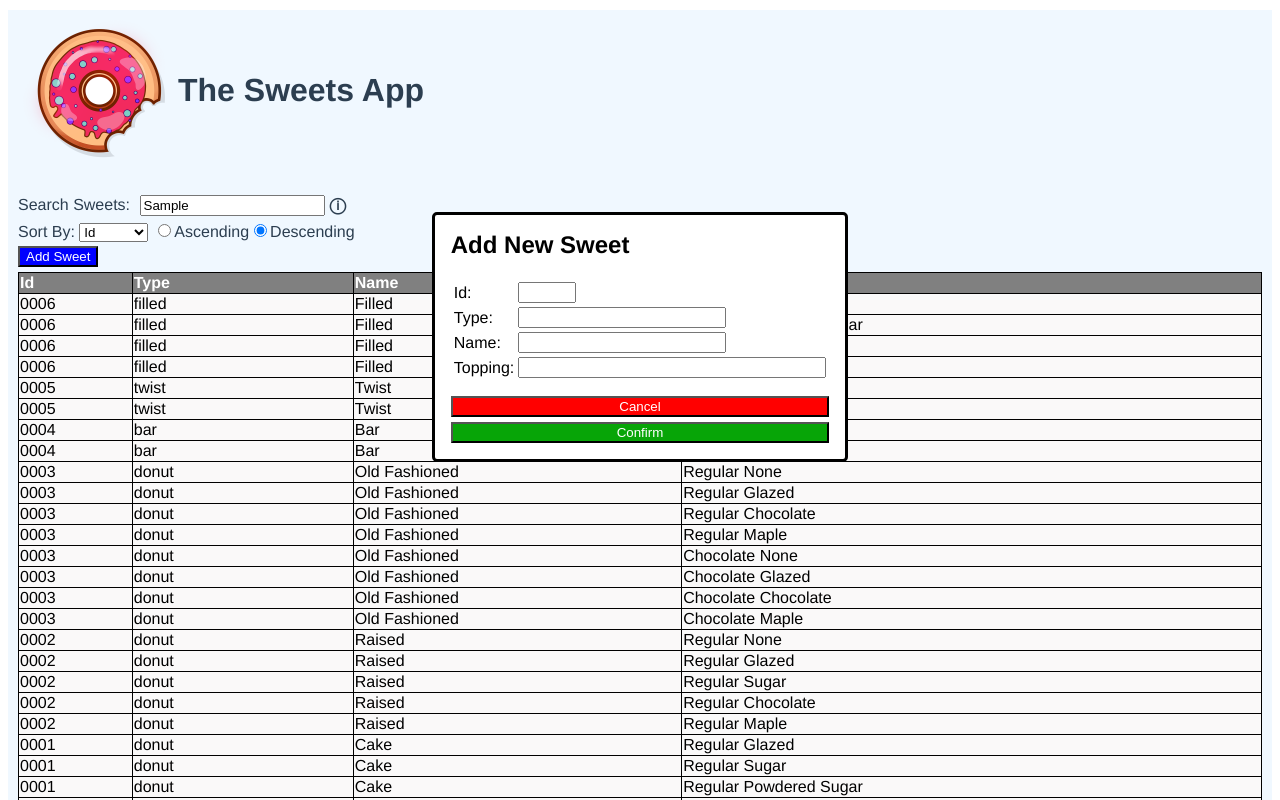
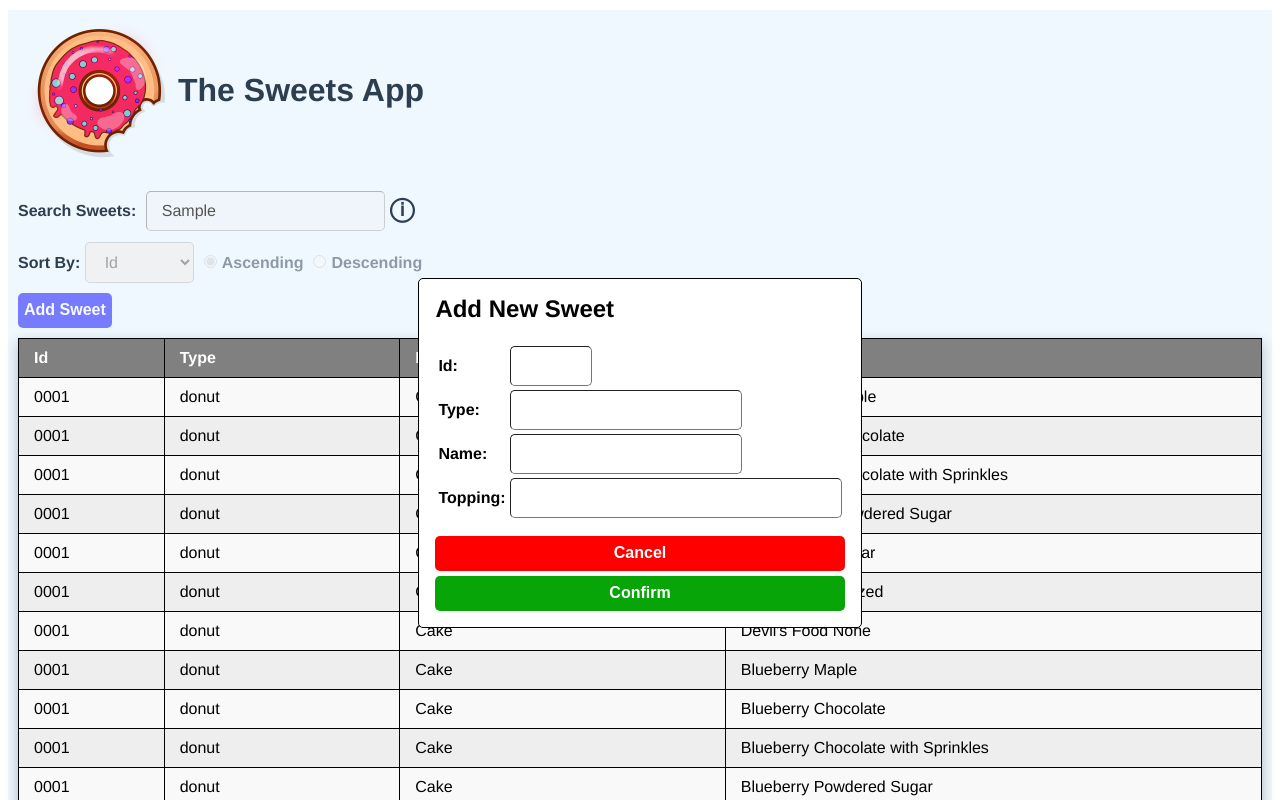
Before and after one commit to mlnicholson/MPSweets, a Vue app: page / in a window 1280 px wide. Both pictures are taken after typing "Sample" into the empty fields and a click on the button "Add Sweet". Shown: the top 800 px of the page. Built offline with nearby package versions, Linux system fonts and the light colour scheme; the HTML template or start-up script is replaced by a standard one.

Commit message:
Styling changes

```diff
--- a/src/App.vue
+++ b/src/App.vue
@@ -22,6 +22,10 @@ export default {
 </script>
 
 <style>
+body {
+  font-size:16px;
+}
+
 #app {
   font-family: Avenir, Helvetica, Arial, sans-serif;
   -webkit-font-smoothing: antialiased;
@@ -33,4 +37,45 @@ export default {
   margin: 10px;
   min-height: 97vh;
 }
+
+/* Global Styles */
+input {
+  padding: 10px 15px;
+  font-family: Avenir, Helvetica, Arial, sans-serif;
+  border-radius: 5px;
+  border-width: 1px;
+  font-size:inherit;
+}
+input:disabled {
+  cursor: not-allowed;
+}
+
+select {
+  padding: 10px 15px;
+  font-family: Avenir, Helvetica, Arial, sans-serif;
+  border-radius: 5px;
+  border-width: 1px;
+  font-size:inherit;
+}
+select:disabled {
+  cursor: not-allowed;
+}
+
+button {
+  height: 35px;
+  border-radius: 5px;
+  border: none;
+  font-weight: bold;
+  font-size:inherit;
+  cursor: pointer;
+}
+button:disabled {
+  cursor: not-allowed;
+  opacity: 0.5;
+}
+
+label {
+  font-size:inherit;
+  font-weight: bold;
+}
 </style>
--- a/src/components/FilterSelector.vue
+++ b/src/components/FilterSelector.vue
@@ -1,10 +1,10 @@
 <template>
   <div>
     <label for="filter">{{label}}: </label>
-    <input class="filter" id="filter" v-model="inputVal" @keyup="applyFilter">
-    <div class="tooltip">&#9432;
+    <input class="filter" id="filter" v-model="inputVal" @keyup="applyFilter" :disabled="disabled">
+    <h2 class="tooltip">&#9432;
       <span class="tooltiptext">{{tooltip}}</span>
-    </div>
+    </h2>
   </div>
 </template>
 
@@ -14,7 +14,11 @@ export default {
   props: {
     label: null,
     value: null,
-    tooltip: null
+    tooltip: null,
+    disabled: {
+      type: Boolean,
+      default: false
+    }
   },
   computed: {
     inputVal: {
@@ -46,6 +50,7 @@ export default {
   position: relative;
   display: inline-block;
   font-weight: bold;
+  cursor: pointer;
 }
 
 /* Tooltip text */
@@ -55,8 +60,9 @@ export default {
   background-color: #555;
   color: #fff;
   text-align: center;
-  padding: 5px 0;
+  padding: 5px;
   border-radius: 5px;
+  font-size: 15px;
 
   /* Position the tooltip text */
   position: absolute;
--- a/src/components/SortSelector.vue
+++ b/src/components/SortSelector.vue
@@ -1,16 +1,16 @@
 <template>
   <div>
     <label for="sort">{{label}}: </label>
-    <select name="sort" id="sort" @change="sortColumnChanged($event)" v-model="inputVal">
+    <select name="sort" id="sort" @change="sortColumnChanged($event)" v-model="inputVal" :disabled="disabled">
       <option
         v-for="(item, index) in columnList"
         :key="index"
         :value=item.Value>{{item.Text}}</option>
     </select>
-    <div class="radioSet">
-      <input type="radio" id="asc" name="sortOrder" @click="sortOrderChanged(true)" :checked="ascendingOrder">
+    <div :class="{'radioSet': true, 'disabled': disabled}">
+      <input type="radio" id="asc" name="sortOrder" @click="sortOrderChanged(true)" :checked="ascendingOrder" :disabled="disabled">
       <label for="asc">Ascending</label>
-      <input type="radio" id="desc" name="sortOrder" @click="sortOrderChanged(false)" :checked="!ascendingOrder">
+      <input type="radio" id="desc" name="sortOrder" @click="sortOrderChanged(false)" :checked="!ascendingOrder" :disabled="disabled">
       <label for="desc">Descending</label>
     </div>
   </div>
@@ -26,6 +26,10 @@ export default {
     ascendingOrder: {
       type: Boolean,
       default: true
+    },
+    disabled: {
+      type: Boolean,
+      default: false
     }
   },
   data: () => ({
@@ -55,14 +59,26 @@ export default {
 
 <style scoped>
 .sort {
-  margin-bottom: 5px;
   margin-left: 5px;
   margin-right: 5px;
 }
 .radioSet {
   display: inline-flex;
   align-items: baseline;
-  margin-bottom: 5px;
-  margin-left: 5px;
+}
+.radioSet input {
+  margin-left: 10px;
+  margin-right: 5px;
+}
+.radioSet {
+  input,label {
+    cursor: pointer;
+  }
+}
+.radioSet.disabled {
+  input,label {
+    cursor: not-allowed;
+    opacity: 0.5;
+  }
 }
 </style>
--- a/src/components/SweetForm.vue
+++ b/src/components/SweetForm.vue
@@ -4,19 +4,19 @@
     <form>
       <table>
         <tr>
-          <td>Id:</td>
+          <td><label>Id:</label></td>
           <td><input style="width:50px" v-model="sweetItem.id"></td>
         </tr>
         <tr>
-          <td>Type:</td>
+          <td><label>Type:</label></td>
           <td><input style="width:200px" v-model="sweetItem.type"></td>
         </tr>
         <tr>
-          <td>Name:</td>
+          <td><label>Name:</label></td>
           <td><input style="width:200px" v-model="sweetItem.name"></td>
         </tr>
         <tr>
-          <td>Topping:</td>
+          <td><label>Topping:</label></td>
           <td><input style="width:300px" v-model="sweetItem.topping"></td>
         </tr>
       </table>
@@ -99,6 +99,7 @@ export default {
 dialog{
   margin-top: -60px;
   border-radius: 5px;
+  border-width: 1px;
 }
 .error {
   color: red;
--- a/src/components/Sweets.vue
+++ b/src/components/Sweets.vue
@@ -1,12 +1,11 @@
 <template>
   <div>
-    <!-- <div v-if="showSweetForm" :class="{overlay: showSweetForm}"></div> -->
-    <h1>{{ title }}</h1>
     <filterSelector
       label="Search Sweets"
       v-model="sweetListFilter"
       tooltip="Filter the data to show sweets that contain your search string. Case sensitive."
       @filterChanged="filterSweetList"
+      :disabled="showSweetForm"
     >
     </filterSelector>
     <sortSelector
@@ -16,8 +15,9 @@
       :ascendingOrder="sort.Ascending"
       @sortColumnChanged="sortData"
       @sortOrderChanged="sortOrderChanged($event)"
+      :disabled="showSweetForm"
     ></sortSelector>
-    <button class="button add" @click="openSweetForm">Add Sweet</button>
+    <button class="button add" @click="openSweetForm" :disabled="showSweetForm">Add Sweet</button>
     <sweetForm
       :showForm="showSweetForm"
       v-model="sweetItem"
@@ -57,7 +57,6 @@ export default {
     sweetForm
   },
   props: {
-    title: String
   },
   data: () => ({
     sweetList: [],
@@ -69,7 +68,7 @@ export default {
         {"Value": "topping", "Text": "Topping"}
       ],
       Column: "id",
-      Ascending: false,
+      Ascending: true,
       OverlayIsActive: false
     },
     showSweetForm: false,
@@ -156,18 +155,30 @@ table, th, td {
 }
 table {
   width: 100%;
+  box-shadow: 0 5px 12px rgba(32,32,32,.3)
 }
 th {
   background-color: grey;
   color:white
 }
 td {
-  background-color: #faf9f9;
   color: black;
 }
+th,td {
+  padding: 10px 15px
+}
+tr:nth-child(odd) {
+  background-color: #eeeeee;
+}
+tr:nth-child(even) {
+  background-color: #faf9f9;
+}
+
+/* buttons */
 .button.add {
   color: white;
   background: blue;
-  margin-bottom: 5px;
+  margin-bottom: 10px;
+  margin-top: 10px;
 }
 </style>
```
Also changed, not shown: 1 other file (tests, documents, lock files or other folders).
